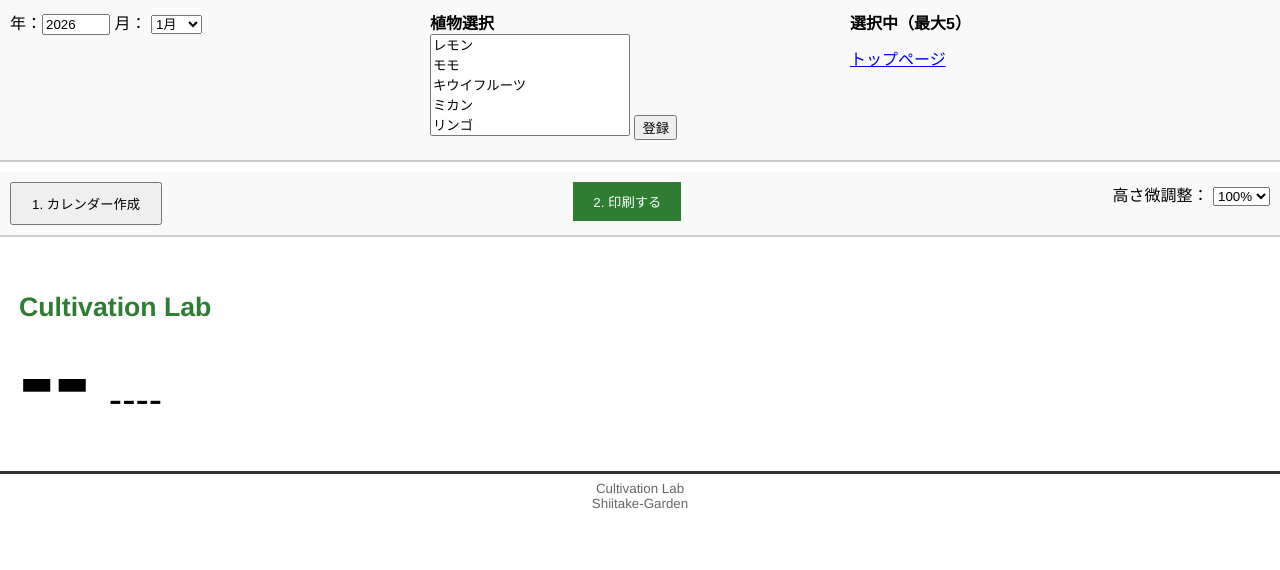
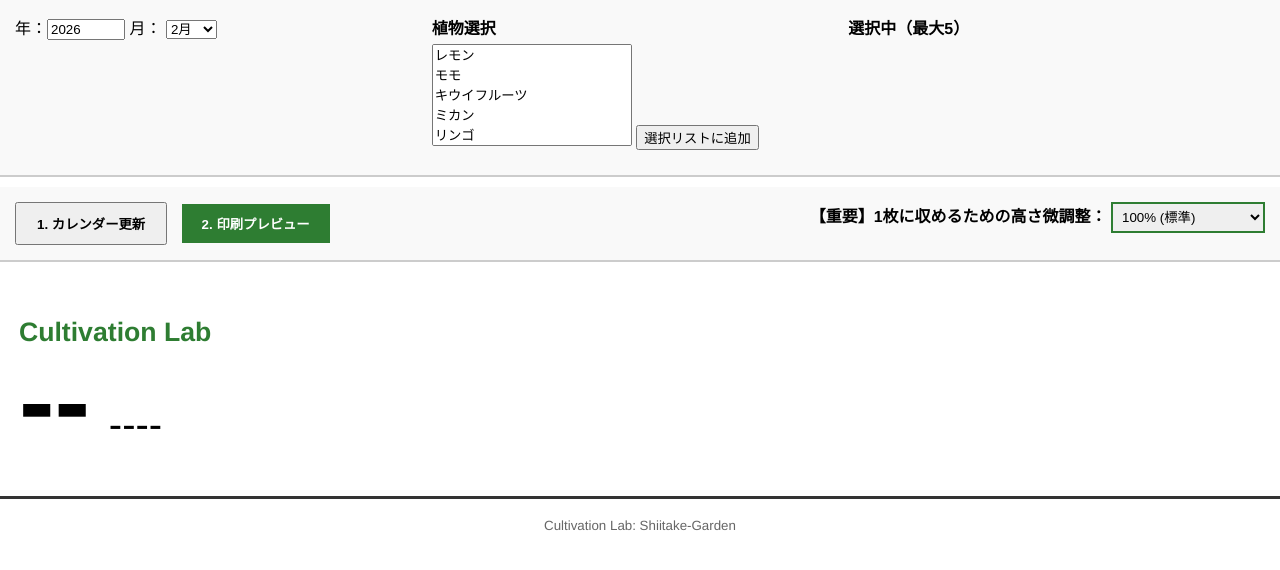
Before and after one commit to shiitake-garden/shiitake-garden.github.io, a Jekyll site: the page contents/calendar/palnt_calendar.html, which Jekyll copies as it is, in a window 1280 px wide. Shown: the top 570 px of the page. Built offline with Jekyll 4.4.1, drawn with Linux system fonts in a browser that asks for light colours.

Commit message:
Update palnt_calendar.html

```diff
--- a/contents/calendar/palnt_calendar.html
+++ b/contents/calendar/palnt_calendar.html
@@ -12,14 +12,14 @@
   font-family: "Helvetica Neue", Arial, "Hiragino Kaku Gothic ProN", "Hiragino Sans", Meiryo, sans-serif;
 }
 
-/* --- 上部コントロールエリア（印刷時は非表示） --- */
+/* --- コントロールエリア（印刷非表示） --- */
 #controls, #buttons {
   display: flex;
   flex-wrap: wrap;
   justify-content: space-between;
   align-items: flex-start;
   margin-bottom: 10px;
-  padding: 10px;
+  padding: 15px;
   border-bottom: 2px solid #ccc;
   background-color: #f9f9f9;
 }
@@ -29,13 +29,13 @@
   margin-bottom: 10px;
 }
 
-/* --- 情報領域（A4横に最適化） --- */
+/* --- 情報領域 --- */
 #info-area {
   display: grid;
-  grid-template-columns: 1fr 1.2fr 1.5fr; /* 比率を調整 */
+  grid-template-columns: 1fr 1.2fr 1.5fr;
   border-bottom: 3px solid #333;
   padding: 5mm;
-  height: 60mm; /* 高さを固定 */
+  height: 60mm;
   box-sizing: border-box;
 }
 
@@ -51,11 +51,6 @@
   color: #2e7d32;
 }
 
-#info-month .month-year {
-  display: flex;
-  align-items: baseline;
-}
-
 #info-month .month {
   font-size: 80pt;
   font-weight: bold;
@@ -69,7 +64,6 @@
 
 #info-image {
   height: 50mm;
-  overflow: hidden;
   display: flex;
   align-items: center;
   justify-content: center;
@@ -85,14 +79,13 @@
   font-size: 11pt;
   padding-left: 5mm;
   line-height: 1.5;
-  overflow: hidden;
 }
 
 /* --- カレンダー本体 --- */
 #calendar {
   width: 100%;
   border-collapse: collapse;
-  table-layout: fixed; /* 列幅を固定 */
+  table-layout: fixed;
 }
 
 #calendar th, #calendar td {
@@ -107,14 +100,13 @@
   background-color: #f0f0f0;
 }
 
-/* 日付セルの高さ（A4横1枚に収めるための重要設定） */
 #calendar td {
   height: 24mm;
 }
 
 #calendar td div {
   font-weight: bold;
-  font-size: 20pt;
+  font-size: 18pt;
   padding-left: 2mm;
   line-height: 1.2;
 }
@@ -132,49 +124,46 @@
 /* 曜日色 */
 #calendar th:nth-child(1), #calendar td.sunday div { color: #d40000; }
 #calendar th:nth-child(7), #calendar td.saturday div { color: #0040c0; }
-#calendar th:nth-child(1) { background-color: #ffe5e5; }
-#calendar th:nth-child(7) { background-color: #e5f0ff; }
 
 /* フッター */
 #footer-logo {
   text-align: center;
-  margin-top: 2mm;
+  padding: 5mm 0;
   font-size: 10pt;
   color: #666;
-  page-break-before: avoid;   /* 直前での改ページを禁止 */
-  break-before: avoid;
 }
 
 /* =========================================
-   印刷専用設定（ここが解決の鍵です）
+    印刷設定
    ========================================= */
 @media print {
   @page {
-    size: A4 landscape; /* A4横を強制 */
-    margin: 5mm;        /* 余白を最小化 */
+    size: A4 landscape;
+    margin: 5mm;
   }
 
   body {
-    width: 287mm;      /* A4横297mm - 余白10mm */
+    width: 287mm;
     -webkit-print-color-adjust: exact;
     print-color-adjust: exact;
   }
 
-  /* 入力補助UIは隠す */
   #controls, #buttons {
     display: none !important;
   }
 
-  /* 印刷時は倍率を適用（必要に応じてJSで可変） */
+  /* 倍率調整のコア設定
+     scaleYにより、横幅を変えずに「高さ」だけを微調整します
+  */
   .print-container {
-    transform: scale(var(--print-scale, 1.00));
-    transform-origin: top left;
+    transform: scaleY(var(--print-scale, 1.00));
+    transform-origin: top center;
     page-break-inside: avoid;
     break-inside: avoid;
-    display: block; /* gridやflexだと改ページ制御が効かない場合があるため */
+    display: block;
+    width: 100%;
   }
 
-  /* テキストエリアのボーダーを消す */
   textarea {
     border: none !important;
     outline: none !important;
@@ -187,10 +176,10 @@
 
 <div id="controls">
   <div id="left-controls">
-    <label>年：<input type="number" id="year" value="2026" style="width:60px;"></label>
+    <label>年：<input type="number" id="year" value="2026" style="width:70px;"></label>
     <label>月：
       <select id="month">
-        <option value="1">1月</option><option value="2">2月</option><option value="3">3月</option>
+        <option value="1">1月</option><option value="2" selected>2月</option><option value="3">3月</option>
         <option value="4">4月</option><option value="5">5月</option><option value="6">6月</option>
         <option value="7">7月</option><option value="8">8月</option><option value="9">9月</option>
         <option value="10">10月</option><option value="11">11月</option><option value="12">12月</option>
@@ -200,29 +189,30 @@
 
   <div id="center-controls">
     <strong>植物選択</strong><br>
-    <select id="plant-list" size="5" style="width:200px;"></select>
-    <button onclick="addPlant()">登録</button>
+    <select id="plant-list" size="5" style="width:200px; margin-top:5px;"></select>
+    <button onclick="addPlant()">選択リストに追加</button>
   </div>
 
   <div id="right-controls">
     <strong>選択中（最大5）</strong>
-    <ul id="selected-plants" style="font-size:12px;"></ul>
-    <a href="https://shiitake-garden.github.io/">トップページ</a>
+    <ul id="selected-plants" style="font-size:12px; margin-top:5px;"></ul>
   </div>
 </div>
 
 <div id="buttons">
-  <button onclick="updateAll()" style="padding:10px 20px;">1. カレンダー作成</button>
-  <button onclick="window.print()" style="padding:10px 20px; background:#2e7d32; color:white; border:none; cursor:pointer;">2. 印刷する</button>
+  <div>
+    <button onclick="updateAll()" style="padding:10px 20px; font-weight:bold; cursor:pointer;">1. カレンダー更新</button>
+    <button onclick="window.print()" style="padding:10px 20px; background:#2e7d32; color:white; border:none; font-weight:bold; cursor:pointer; margin-left:10px;">2. 印刷プレビュー</button>
+  </div>
 
-  <label style="margin-left:20px;">
-    高さ微調整：
-    <select id="print-scale" onchange="updatePrintScale()">
-      <option value="0.8">80%</option>
-      <option value="0.9">90%</option>
-      <option value="0.95">95%</option>
-      <option value="1.00" selected>100%</option>
-      <option value="1.05">105%</option>
+  <label>
+    <strong>【重要】1枚に収めるための高さ微調整：</strong>
+    <select id="print-scale" onchange="updatePrintScale()" style="padding:5px; border:2px solid #2e7d32;">
+      <option value="0.85">85% (かなり縮める)</option>
+      <option value="0.90">90% (少し縮める)</option>
+      <option value="0.95">95% (微調整)</option>
+      <option value="1.00" selected>100% (標準)</option>
+      <option value="1.05">105% (少し伸ばす)</option>
     </select>
   </label>
 </div>
@@ -231,7 +221,7 @@
     <div id="info-area">
       <div id="info-month">
         <div class="logo">Cultivation Lab</div>
-        <div class="month-year">
+        <div style="display: flex; align-items: baseline;">
           <div class="month" id="month-number">--</div>
           <div class="year" id="year-number">----</div>
         </div>
@@ -243,24 +233,30 @@
     <table id="calendar"></table>
 
     <div id="footer-logo">
-      <div>Cultivation Lab</div>
-      <div>Shiitake-Garden</div>
+      <div>Cultivation Lab: Shiitake-Garden</div>
     </div>
 </div>
 
 <script>
-// --- CSV読み込み・植物選択ロジック（元のロジックを継承） ---
 let plantData = [];
 let selectedPlants = [];
 
+// CSVの読み込み (GitHub Pages等のパスに合わせる)
 async function loadPlantCSV() {
   try {
     const res = await fetch("/data/plant_tasks.csv");
+    if(!res.ok) throw new Error("CSV not found");
     const text = await res.text();
     plantData = parseCSV(text);
     renderPlantList();
   } catch (e) {
-    console.error("CSV読み込み失敗:", e);
+    console.error("CSV読み込み失敗、またはファイルが存在しません:", e);
+    // デモ用データ
+    plantData = [
+      {plant: "シイタケ", month: 2, task: "散水・温度管理", note: "乾燥注意"},
+      {plant: "マイタケ", month: 2, task: "換気", note: "湿度維持"}
+    ];
+    renderPlantList();
   }
 }
 
@@ -303,18 +299,18 @@
 
 function updateSelectedPlantList() {
   const ul = document.getElementById("selected-plants");
-  ul.innerHTML = selectedPlants.map(p => `<li>${p} <button onclick="removePlant('${p}')">×</button></li>`).join('');
+  ul.innerHTML = selectedPlants.map(p => `<li>${p} <button onclick="removePlant('${p}')">消去</button></li>`).join('');
 }
 
 function updateInfoArea(month) {
   const year = document.getElementById("year").value;
   document.getElementById("month-number").textContent = month;
   document.getElementById("year-number").textContent = year;
-  document.getElementById("info-image").innerHTML = `<img src="/images/month/${month}.jpg" onerror="this.style.display='none'">`;
+  document.getElementById("info-image").innerHTML = `<img src="/images/month/${month}.jpg" onerror="this.src='https://via.placeholder.com/300x200?text=Month+Image'">`;
 
   const list = document.getElementById("info-plants");
   const tasks = plantData.filter(d => d.month === month && selectedPlants.includes(d.plant));
-  list.innerHTML = tasks.map(t => `<div><strong>${t.plant}</strong>：${t.task}${t.note ? '【'+t.note+'】':''}</div>`).join('');
+  list.innerHTML = tasks.map(t => `<div><strong>${t.plant}</strong>：${t.task} <span style="font-size:9pt; color:#666;">${t.note}</span></div>`).join('');
 }
 
 function generateCalendar(year, month) {
@@ -322,7 +318,7 @@
   const firstDay = new Date(year, month - 1, 1).getDay();
   const lastDate = new Date(year, month, 0).getDate();
 
-  let html = '<tr><th>日</th><th>月</th><th>火</th><th>水</th><th>木</th><th>金</th><th>土</th></tr><tr>';
+  let html = '<thead><tr><th>日</th><th>月</th><th>火</th><th>水</th><th>木</th><th>金</th><th>土</th></tr></thead><tbody><tr>';
 
   for (let i = 0; i < firstDay; i++) html += '<td></td>';
 
@@ -333,7 +329,13 @@
     if ((firstDay + d) % 7 === 0 && d !== lastDate) html += '</tr><tr>';
   }
 
-  html += '</tr>';
+  // 最終行の空セル埋め
+  const remaining = (firstDay + lastDate) % 7;
+  if (remaining !== 0) {
+    for (let i = remaining; i < 7; i++) html += '<td></td>';
+  }
+
+  html += '</tr></tbody>';
   table.innerHTML = html;
 }
 
```
Also changed, not shown: other parts of contents/calendar/palnt_calendar.html (+2 -3 lines).
